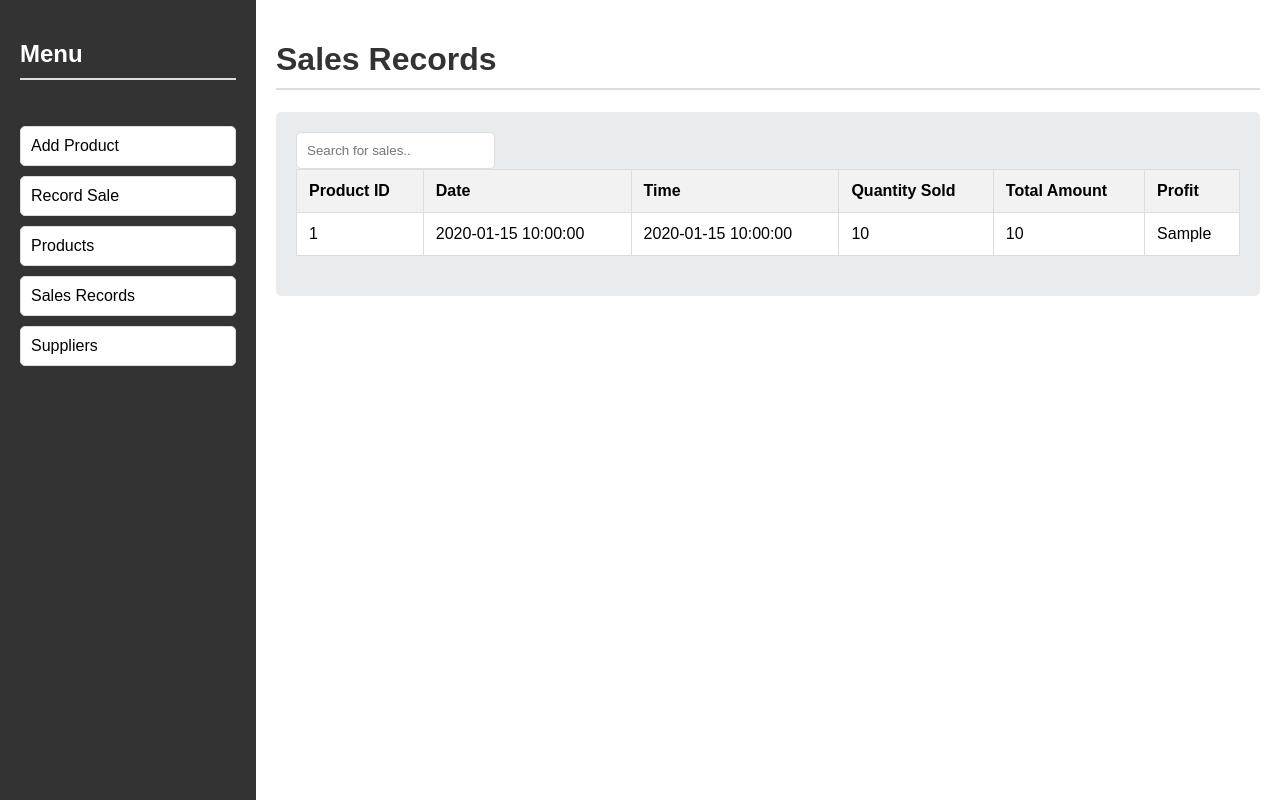
After one commit to Adityakendre1000/Inventory_management_mysql, a Flask app: page /sales_records_page in a window 1280 px wide. The commit adds this page. Run offline with Flask 3, Linux system fonts and the light colour scheme; tables that the repository leaves empty or names only in its code hold one stand-in row (values such as "Sample post").

Commit message:
added seperate pages and html tables

```diff
--- a/inventory_management/app.py
+++ b/inventory_management/app.py
@@ -1,50 +1,81 @@
 from flask import Flask, render_template, request, redirect, url_for
-from models.product import add_product, show_products, remove_product, update_product
+from models.product import add_product, show_products, remove_product
 from models.sale import record_sale, show_sales
 from models.supplier import add_supplier, show_suppliers, remove_supplier
-from models.inventory_transaction import add_inventory_transaction, show_inventory_transactions
+from datetime import datetime
 
 app = Flask(__name__)
 
 @app.route('/')
 def index():
+    return redirect(url_for('add_product_page'))
+
+@app.route('/add_product_page')
+def add_product_page():
+    return render_template('add_product.html')
+
+@app.route('/products_page')
+def products_page():
     products = show_products()
+    return render_template('products.html', products=products)
+
+@app.route('/record_sale_page')
+def record_sale_page():
+    products = show_products()
+    return render_template('record_sale.html', products=products)
+
+@app.route('/sales_records_page')
+def sales_records_page():
     sales = show_sales()
+    return render_template('sales_records.html', sales=sales)
+
+@app.route('/suppliers_page')
+def suppliers_page():
     suppliers = show_suppliers()
-    inventory_transactions = show_inventory_transactions()
-    return render_template('index.html', products=products, sales=sales, suppliers=suppliers, inventory_transactions=inventory_transactions)
+    return render_template('suppliers.html', suppliers=suppliers)
 
 @app.route('/add_product', methods=['POST'])
 def add_product_route():
-    product_name = request.form['product_name']
-    category = request.form['category']
-    quantity = int(request.form['quantity'])
-    price = float(request.form['price'])
+    product_names = request.form.getlist('product_name[]')
+    categories = request.form.getlist('category[]')
+    quantities = request.form.getlist('quantity[]')
+    prices = request.form.getlist('price[]')
     supplier_name = request.form['supplier_name']
     contact_details = request.form['contact_details']
 
-    add_product(product_name, category, quantity, price, supplier_name, contact_details)
-    add_supplier(supplier_name, contact_details, product_name, quantity, price)
-    return redirect(url_for('index'))
+    current_datetime = datetime.now()
+    date = current_datetime.date()
+    time = current_datetime.time()
+
+    for product_name, category, quantity, price in zip(product_names, categories, quantities, prices):
+        add_product(product_name, category, int(quantity), float(price), supplier_name, contact_details, date, time)
+
+    return redirect(url_for('products_page'))
 
 @app.route('/remove_product/<int:product_id>')
 def remove_product_route(product_id):
     remove_product(product_id)
-    return redirect(url_for('index'))
+    return redirect(url_for('products_page'))
 
 @app.route('/record_sale', methods=['POST'])
 def record_sale_route():
-    product_name = request.form['product_name']
-    quantity_sold = int(request.form['quantity_sold'])
-    selling_price = float(request.form['selling_price'])
+    product_names = request.form.getlist('product_name[]')
+    quantities_sold = request.form.getlist('quantity_sold[]')
+    selling_prices = request.form.getlist('selling_price[]')
 
-    record_sale(product_name, quantity_sold, selling_price)
-    return redirect(url_for('index'))
+    current_datetime = datetime.now()
+    date = current_datetime.date()
+    time = current_datetime.time()
+
+    for product_name, quantity_sold, selling_price in zip(product_names, quantities_sold, selling_prices):
+        record_sale(product_name, int(quantity_sold), float(selling_price), date, time)
+
+    return redirect(url_for('sales_records_page'))
 
 @app.route('/remove_supplier/<int:supplier_id>')
 def remove_supplier_route(supplier_id):
     remove_supplier(supplier_id)
-    return redirect(url_for('index'))
+    return redirect(url_for('suppliers_page'))
 
 if __name__ == '__main__':
     app.run(debug=True)
--- a/inventory_management/models/product.py
+++ b/inventory_management/models/product.py
@@ -1,6 +1,6 @@
 from db.database import execute_query
 
-def add_product(product_name, category, quantity, price, supplier_name, contact_details):
+def add_product(product_name, category, quantity, price, supplier_name, contact_details, date, time):
     # Check if product already exists
     product_query = "SELECT product_id, quantity, price FROM products WHERE product_name = %s"
     product = execute_query(product_query, (product_name,), fetch=True)
--- a/inventory_management/models/sale.py
+++ b/inventory_management/models/sale.py
@@ -1,7 +1,7 @@
 from db.database import execute_query
 from decimal import Decimal
 
-def record_sale(product_name, quantity_sold, selling_price):
+def record_sale(product_name, quantity_sold, selling_price, date, time):
     """Record a sale and update the product quantity."""
     product_query = "SELECT product_id, price, quantity FROM products WHERE product_name = %s"
     product = execute_query(product_query, (product_name,), fetch=True)
--- a/inventory_management/static/styles.css
+++ b/inventory_management/static/styles.css
@@ -3,12 +3,57 @@ body {
     background-color: #f4f4f4;
     margin: 0;
     padding: 0;
+    display: flex;
 }
 
 .container {
-    width: 80%;
-    margin: auto;
-    overflow: hidden;
+    display: flex;
+    height: 100vh;
+    width: 100%;
+}
+
+.sidebar {
+    width: 20%;
+    background-color: #333333;
+    color: white;
+    padding: 20px;
+    box-sizing: border-box;
+    display: flex;
+    flex-direction: column;
+    justify-content: flex-start;
+    z-index: 1; /* Ensure the sidebar is on the upper layer */
+}
+
+.sidebar h2 {
+    margin-bottom: 20px;
+    color: white; /* Ensure the text color is white */
+}
+
+.sidebar ul {
+    list-style-type: none;
+    padding: 0;
+}
+
+.sidebar ul li {
+    margin: 10px 0;
+}
+
+.sidebar ul li a {
+    color: black; /* Ensure the link color is white */
+    text-decoration: none;
+    font-size: 16px;
+}
+
+.sidebar ul li a:hover {
+    text-decoration: underline;
+}
+
+.main-content {
+    flex-grow: 1;
+    padding: 20px;
+    box-sizing: border-box;
+    background-color: #ffffff;
+    overflow-y: auto;
 }
 
 h1, h2 {
@@ -71,3 +116,26 @@ a:hover {
     background: #e9ecef;
     border-radius: 5px;
 }
+
+table {
+    width: 100%;
+    border-collapse: collapse;
+    margin-bottom: 20px;
+}
+
+table, th, td {
+    border: 1px solid #ddd;
+}
+
+th, td {
+    padding: 12px;
+    text-align: left;
+}
+
+th {
+    background-color: #f2f2f2;
+}
+
+td {
+    background-color: #fff;
+}
--- /dev/null
+++ b/inventory_management/templates/sales_records.html
@@ -0,0 +1,75 @@
+<!DOCTYPE html>
+<html lang="en">
+<head>
+    <meta charset="UTF-8">
+    <meta name="viewport" content="width=device-width, initial-scale=1.0">
+    <title>Sales Records</title>
+    <link rel="stylesheet" href="{{ url_for('static', filename='styles.css') }}">
+    <script>
+        function searchTable() {
+            var input, filter, table, tr, td, i, txtValue;
+            input = document.getElementById("searchInput");
+            filter = input.value.toUpperCase();
+            table = document.getElementById("salesTable");
+            tr = table.getElementsByTagName("tr");
+            for (i = 1; i < tr.length; i++) {
+                tr[i].style.display = "none";
+                td = tr[i].getElementsByTagName("td");
+                for (var j = 0; j < td.length; j++) {
+                    if (td[j]) {
+                        txtValue = td[j].textContent || td[j].innerText;
+                        if (txtValue.toUpperCase().indexOf(filter) > -1) {
+                            tr[i].style.display = "";
+                            break;
+                        }
+                    }
+                }
+            }
+        }
+    </script>
+</head>
+<body>
+    <div class="container">
+        <div class="sidebar">
+            <h2>Menu</h2>
+            <ul>
+                <li><a href="{{ url_for('add_product_page') }}">Add Product</a></li>
+                <li><a href="{{ url_for('record_sale_page') }}">Record Sale</a></li>
+                <li><a href="{{ url_for('products_page') }}">Products</a></li>
+                <li><a href="{{ url_for('sales_records_page') }}">Sales Records</a></li>
+                <li><a href="{{ url_for('suppliers_page') }}">Suppliers</a></li>
+            </ul>
+        </div>
+        <div class="main-content">
+            <h1>Sales Records</h1>
+            <div class="section">
+                <input type="text" id="searchInput" onkeyup="searchTable()" placeholder="Search for sales..">
+                <table id="salesTable">
+                    <thead>
+                        <tr>
+                            <th>Product ID</th>
+                            <th>Date</th>
+                            <th>Time</th>
+                            <th>Quantity Sold</th>
+                            <th>Total Amount</th>
+                            <th>Profit</th>
+                        </tr>
+                    </thead>
+                    <tbody>
+                        {% for sale in sales %}
+                        <tr>
+                            <td>{{ sale[1] }}</td>
+                            <td>{{ sale[2] }}</td>
+                            <td>{{ sale[3] }}</td>
+                            <td>{{ sale[4] }}</td>
+                            <td>{{ sale[5] }}</td>
+                            <td>{{ sale[6] }}</td>
+                        </tr>
+                        {% endfor %}
+                    </tbody>
+                </table>
+            </div>
+        </div>
+    </div>
+</body>
+</html>
```
Also changed, not shown: inventory_management/templates/add_product.html (added, +56 -0 lines), inventory_management/templates/index.html (+17 -5 lines), inventory_management/templates/products.html (added, +73 -0 lines), inventory_management/templates/record_sale.html (added, +61 -0 lines), inventory_management/templates/suppliers.html (added, +75 -0 lines), 1 other file.
